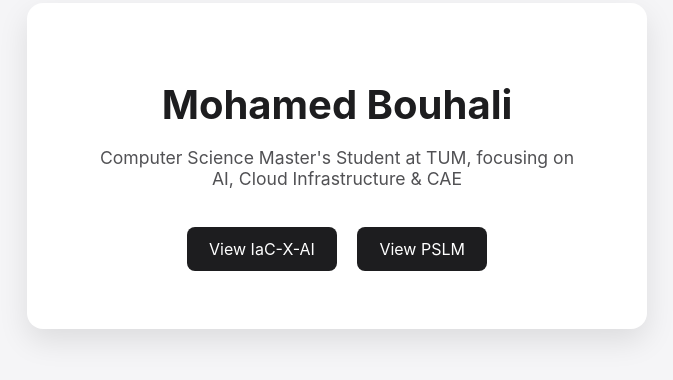
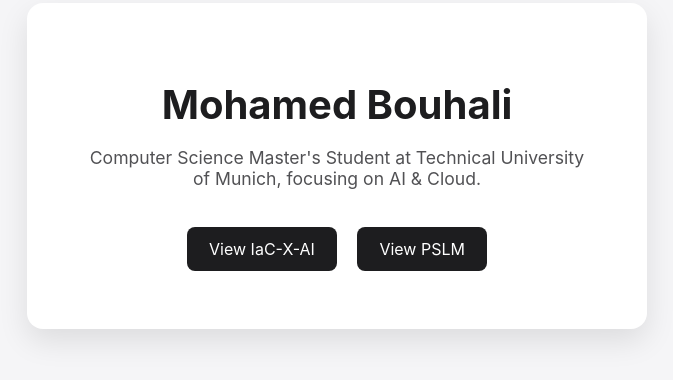
Before and after one commit to mohamedbouhali/MyWebsite, a plain HTML site: page index.html in a window 1280 px wide. Shown: the part 234-614 px from the top of the page, without its empty margins (303-976 px from the left). Drawn offline with Linux system fonts and the light colour scheme.

Commit message:
Update index.html

```diff
--- a/index.html
+++ b/index.html
@@ -9,7 +9,7 @@
 <body>
   <div class="card">
     <h1>Mohamed Bouhali</h1>
-    <p>Computer Science Master's Student at TUM, focusing on AI, Cloud Infrastructure & CAE</p>
+    <p>Computer Science Master's Student at Technical University of Munich, focusing on AI & Cloud. </p>
     <div class="projects">
       <a href="https://github.com/mohamedbouhali/IaC-X-AI" target="_blank">View IaC-X-AI</a>
       <a href="https://github.com/mohamedbouhali/PSLM" target="_blank">View PSLM</a>
```
